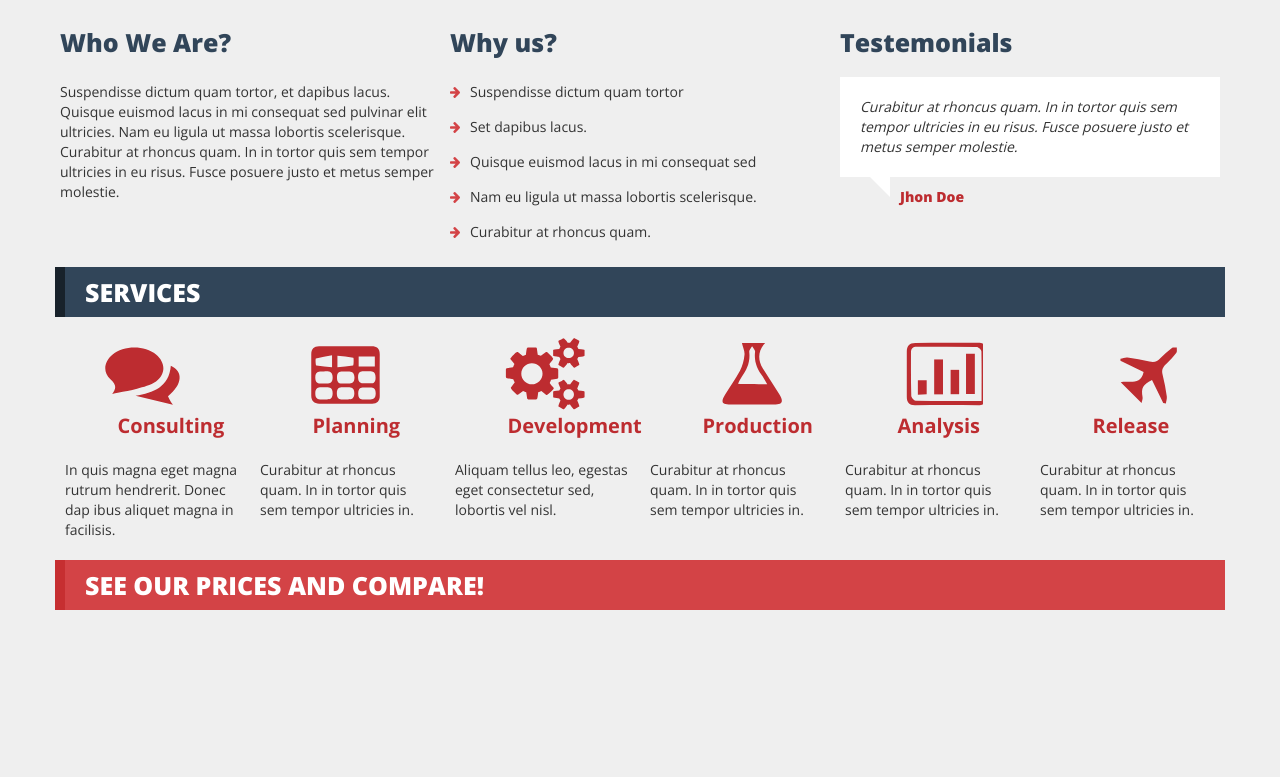
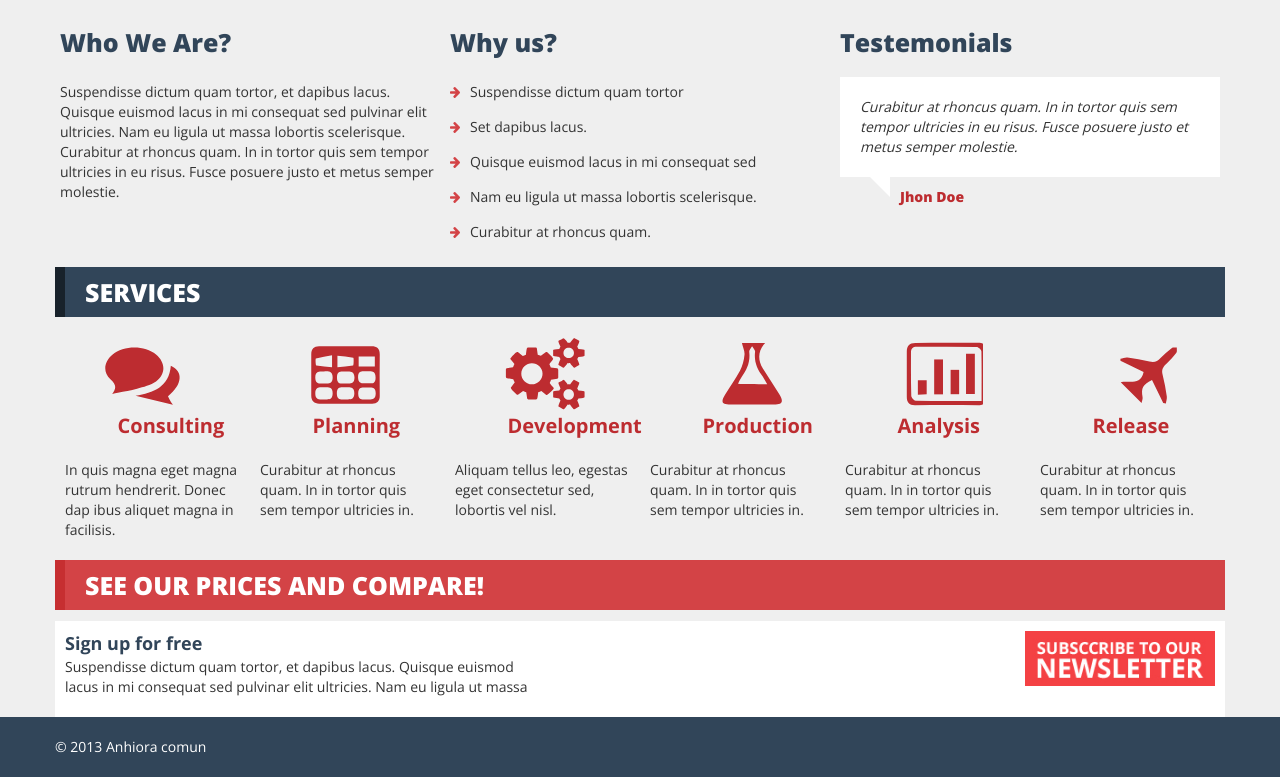
Before and after one commit to AndreiGubskii/html_group_8_exam_5, a plain HTML site: page index.html in a window 1280 px wide. Shown: the part 698-1475 px from the top of the page. Before the commit the page ends 1318 px from the top, so only its background shows below. Drawn offline with nearby package versions, Linux system fonts and the light colour scheme.

Commit message:
добавил прокрутку по якорям, сверстал блок contact

```diff
--- a/css/main.css
+++ b/css/main.css
@@ -219,10 +219,36 @@ h1,h2{
 .analysis-icon{
 	background-position: -630px 0;
 }
+.newsletter{
+	background: #fff;
+}
 .release-icon{
 	background-position: -785px 0;
 }
-
+.newsletter-box{
+	max-width: 490px;
+	padding: 10px;
+}
+.newsletter-img{
+	max-width: 210px;
+	padding: 10px;
+}
+.signup{
+	text-decoration: none;
+	font-size: 18px;
+	color: #314559;
+	font-weight: 700;
+}
+.footer{
+	display: block;
+	width: 100%;
+	background: #314559;
+}
+.coppyrite{
+	padding: 20px 0 10px 0;
+	font-size: 14px;
+	color: #fff;
+}
 @media screen and (min-width: 768px){
 	.header{
 		border-bottom: 10px solid #bd2d30;
--- a/index.html
+++ b/index.html
@@ -27,10 +27,10 @@
 							<div class="col-xs-12 col-sm-9 col-md-9 col-lg-6">
 								<nav id="menu" class="menu">
 									<a href="#" class="menu-item">Home</a>
-									<a href="#" class="menu-item">About</a>
-									<a href="#" class="menu-item">Services</a>
-									<a href="#" class="menu-item">Prices</a>
-									<a href="#" class="menu-item">Contacts</a>
+									<a href="#about" class="menu-item">About</a>
+									<a href="#services" class="menu-item">Services</a>
+									<a href="#prices" class="menu-item">Prices</a>
+									<a href="#contact" class="menu-item">Contacts</a>
 								</nav>
 							</div>
 							<div class="col-xs-6 col-sm-3 col-md-3 col-lg-3 social-col">
@@ -104,7 +104,7 @@
 				</div>
 			</div>
 		</div>
-		<div class="row">
+		<div class="row" id="about">
 			<div class="container">
 				<div class="row">
 					<div class="col-xs-12 col-sm-12 col-md-12 col-lg-12">
@@ -138,7 +138,7 @@
 				</div>
 			</div>
 		</div>
-		<div class="row">
+		<div class="row" id="services">
 			<div class="container">
 				<div class="row">
 					<div class="col-xs-12 col-sm-12 col-md-12 col-lg-12">
@@ -183,13 +183,48 @@
 				</div>
 			</div>
 		</div>
-		<div class="row">
+		<div class="row" id="prices">
 			<div class="container">
 				<div class="row">
 					<div class="col-xs-12 col-sm-12 col-md-12 col-lg-12">
 						<h2 class="red-block section-title">SEE OUR PRICES AND COMPARE!</h2>
 					</div>
+					<div class="col-xs-12 col-sm-12 col-md-3 col-lg-3">
+
+					</div>
 				</div>
+			</div>
+		</div>
+		<div class="row" id="contact">
+			<div class="container">
+				<div class="row">
+					<div class="col-xs-12 col-sm-12 col-md-12 col-lg-12 newsletter">
+						<div class="col-xs-10 col-sm-10 col-md-10 col-lg-9">
+							<div class="newsletter-box">
+								<a href="#" class="signup">Sign up for free</a>
+								<p signup-text>Suspendisse dictum quam tortor, et dapibus lacus. Quisque euismod lacus in mi consequat sed pulvinar elit ultricies. Nam eu ligula ut massa</p>
+							</div>
+						</div>
+						<div class="col-xs-3 col-sm-3 col-md-3 col-lg-3">
+							<div class="newsletter-img pull-right">
+								<img src="images/newsletter.jpg" alt="newsletter" width="210" height="60" class="img-responsive">
+							</div>
+						</div>
+					</div>
+				</div>
+			</div>
+		</div>
+		<div class="row">
+			<div class="col-xs-12 col-sm-12 col-md-12 col-lg-12">
+				<footer class="footer">
+					<div class="container">
+						<div class="row">
+							<div class="col-xs-12 col-sm-12 col-md-12 col-lg-12">
+								<p class="coppyrite">© 2013 Anhiora comun</p>
+							</div>
+						</div>
+					</div>
+				</footer>
 			</div>
 		</div>
 	</div>
--- a/js/main.js
+++ b/js/main.js
@@ -24,3 +24,18 @@ function showMenu(){
 function hideMenu(){
 	menu.animate({right: "-1000"},300, function() {menu.hide();});
 }
+
+// Плавная прокрутка по якорям
+menu.on("click","a", function (event) {
+    //отменяем стандартную обработку нажатия по ссылке
+    event.preventDefault();
+
+    //забираем идентификатор бока с атрибута href
+    var id  = $(this).attr('href'),
+
+    //узнаем высоту от начала страницы до блока на который ссылается якорь
+    top = $(id).offset().top;
+
+    //анимируем переход на расстояние - top за 700 мс
+    $('body,html').animate({scrollTop: top}, 700);
+});
```
Also changed, not shown: images/newsletter.jpg (added).
